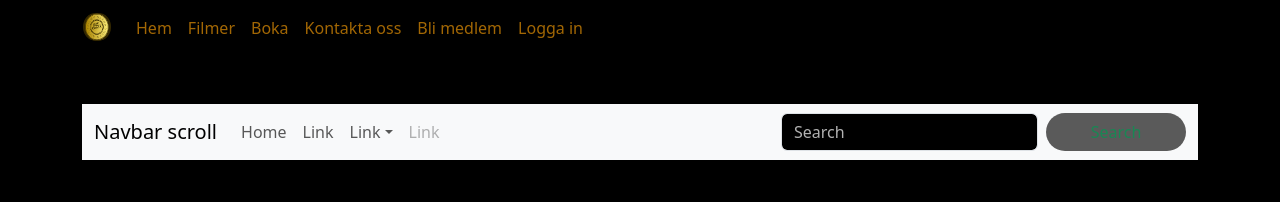
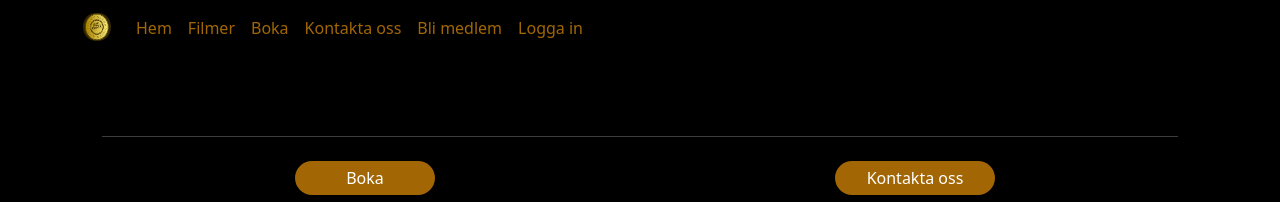
Before and after one commit to ELHabibA/Filmvisarna, a React (Vite) app in the folder frontend/: page / in a window 1280 px wide. Shown: the top 202 px of the page. Built offline with nearby package versions, Linux system fonts and the light colour scheme.

Commit message:
Fixed routing for Finalize booking page

```diff
--- a/frontend/src/App.jsx
+++ b/frontend/src/App.jsx
@@ -1,6 +1,5 @@
 import { Outlet } from 'react-router-dom';
 import "./sass/main.scss";
-import MainMenu from './MainMenu';
 import Footer from "./components/Footer/Footer";
 import { Container, Row, Col } from 'react-bootstrap';
 import FinalizeBooking from './FinalizeBooking';
@@ -14,11 +13,9 @@ export default function App() {
       <Container className="mt-5 body">
         <Row>
           <Col className="container-main">
-            <MainMenu />
             <Container className="col-12">
               <Row>
                 <Col>
-                  <FinalizeBooking />
                   <Outlet />
                 </Col>
               </Row>
```
Also changed, not shown: frontend/src/main.jsx (+10 -8 lines).
